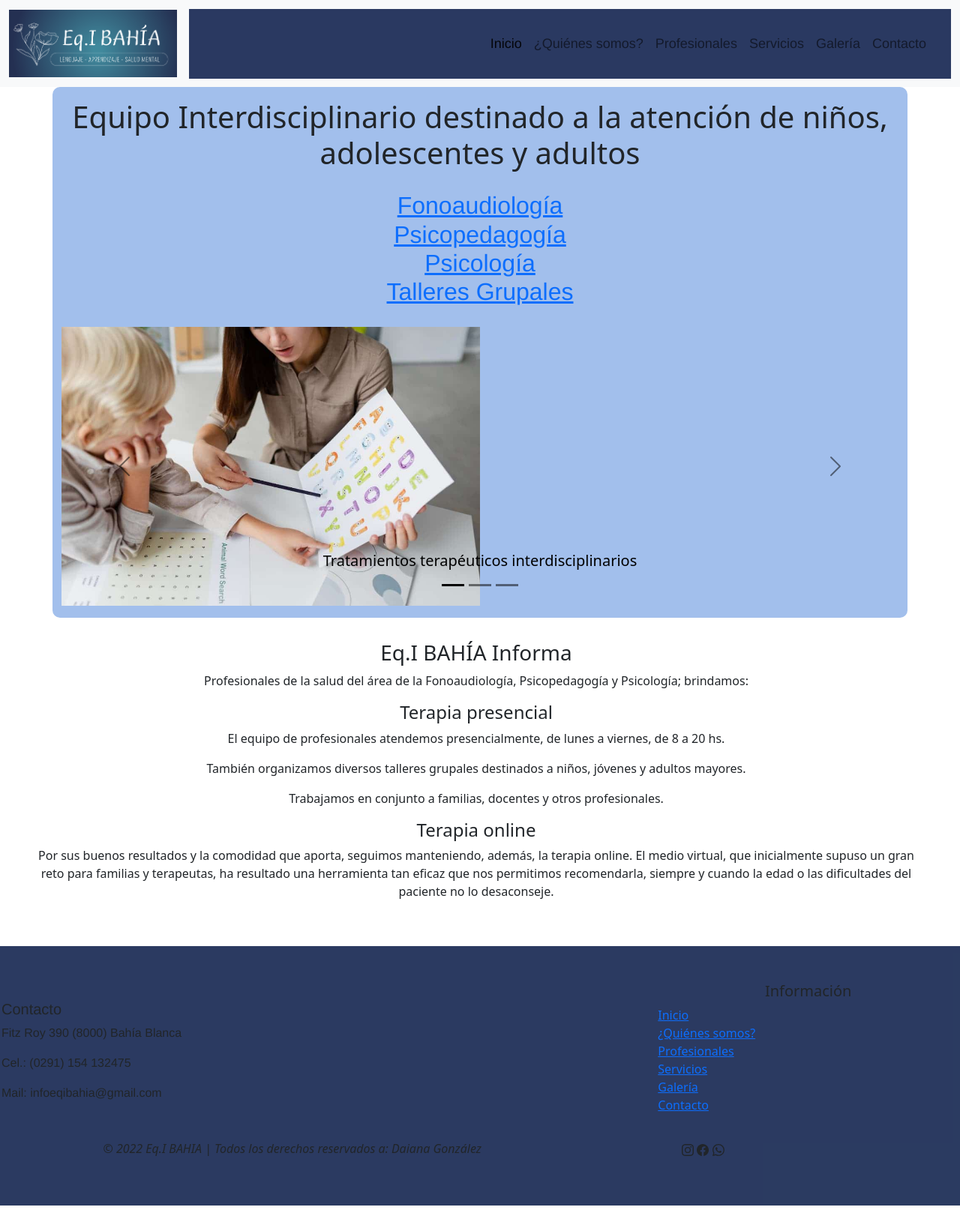
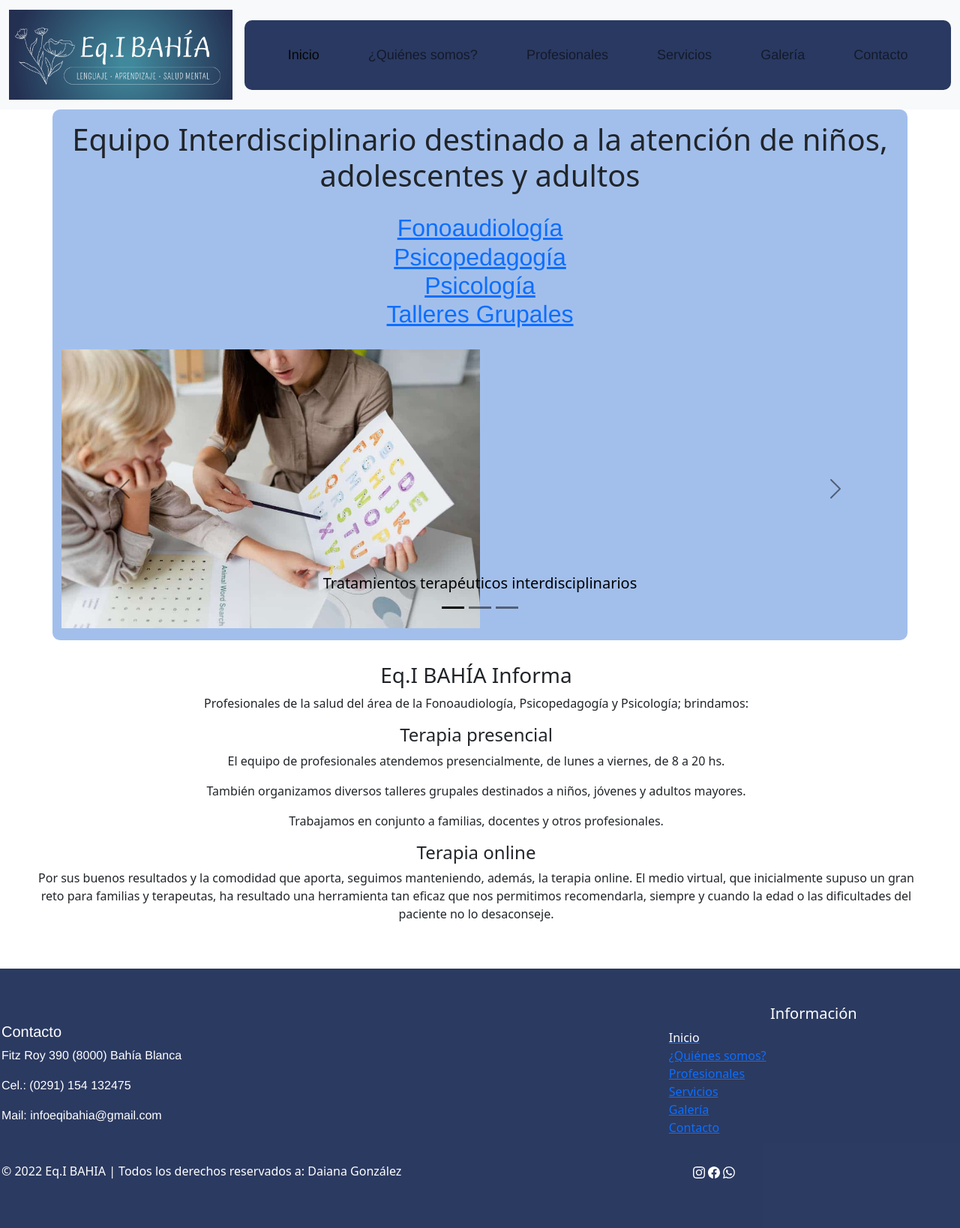
Before and after one commit to Daiana611200/EqI-BAHIA-Daiana-Gonzalez, a website: page index.html in a window 1280 px wide. Shown: the whole page at 75% size. Before the commit the page ends 1608 px from the top, so only its background shows below. Drawn offline with nearby package versions, Linux system fonts and the light colour scheme.

Commit message:
cambios styles

```diff
--- a/SCSS/footer.scss
+++ b/SCSS/footer.scss
@@ -9,9 +9,8 @@ footer {
     grid-column-gap: 100px;
     grid-row-gap: 10px;
 
-    align-content: space-between;
+    align-content:flex-end;
     }
-
 
 footer div:nth-child(1) {
     text-align:left;
@@ -25,7 +24,6 @@ footer div:nth-child(3) {
     display: flex;
     align-items: center;
     justify-content: center;
-    font-style: italic;
     }
 
 footer ul li {
@@ -39,4 +37,5 @@ footer ul li a svg {
 footer div:nth-child(3) {
     display: flex;
     align-items: center;
+    justify-content: space-between;
     }
--- a/SCSS/header.scss
+++ b/SCSS/header.scss
@@ -11,7 +11,7 @@ header {
     text-align: center;
 
     display: flex;
-    flex-direction: column;
+    flex-direction:column;
     justify-content: center;
     }
 
--- a/SCSS/style.scss
+++ b/SCSS/style.scss
@@ -5,24 +5,34 @@
 @import "main";
 @import "footer";
 
+//Variable
+
+
 /*Estilos principales CSS*/
 .navbar .collapse {
-    justify-content:center;
-    align-content:space-between;
     background-color:#192a54eb;
-    font-style: color white;
     font-size: large;
     font-family: 'Franklin Gothic Medium', 'Arial Narrow', Arial, sans-serif;
-    padding: 25px 25px 25px 15px;
+    padding: 25px 25px 25px 25px;
+    border-radius: 10px;
+
+    .nav-item:hover{
+        transform: scale(1.03);
+    }
+}
+
+.navbar-nav{
+    display: flex;
+    justify-content: space-around;
 }
 
 @media screen and (min-width: 768px) {
     .navbar .collapse {
-        justify-content: flex-end;
+        justify-content:flex-start;
     }
 }
 
 .nav-logo {
-    weight: 90px;
-    height: 90px;
+    weight: 120px;
+    height: 120px;
 }
--- a/index.html
+++ b/index.html
@@ -36,7 +36,7 @@
 
               <!-- Lista Navegación -->
               <div class="collapse navbar-collapse" id="navbarNav">
-                <ul class="navbar-nav">
+                <ul class="navbar-nav w-100">
                   <li class="nav-item">
                     <a class="nav-link active" aria-current="page" href="index.html">Inicio</a>
                   </li>
@@ -134,7 +134,7 @@
         </main>
 
         <footer>
-             <div class="contenedor footer">
+             <div class="contenedor footer" style="color:white";>
                 <div class="contacto">
                     <h5>Contacto</h5>
                     <p>Fitz Roy 390 (8000) Bahía Blanca</p>
@@ -143,10 +143,10 @@
                 </div>
               </div>
 
-                <div class="informacion">
+                <div class="informacion" style="color:white";>
                     <h5>Información</h5>
                     <a class="inicio" href="index.html">
-                    <div class="item-04">Inicio</div></a>
+                    <div class="item-04" style="color:white">Inicio</div></a>
                     <a class="nosotros" href="pages/nosotros.html">
                     <div class="item-05">¿Quiénes somos?</div></a>
                     <a class="profesionales" href="pages/profesionales.html">
@@ -160,10 +160,10 @@
                 </div>
 
                 <div>
-                     <p> © 2022 Eq.I BAHIA | Todos los derechos reservados a: Daiana González</p>
+                     <p style="color: white";> © 2022 Eq.I BAHIA | Todos los derechos reservados a: Daiana González</p>
                 </div>
 
-                <div>
+                <div style="color: white";>
                     <ul>
                         <li>
                             <a ref="">
```
Also changed, not shown: pages/contacto.html (+11 -2 lines), pages/galeria.html (+1 -1 lines), pages/nosotros.html (+2 -3 lines), pages/profesionales.html (+1 -1 lines), pages/servicios.html (+1 -1 lines), css/style.css.
